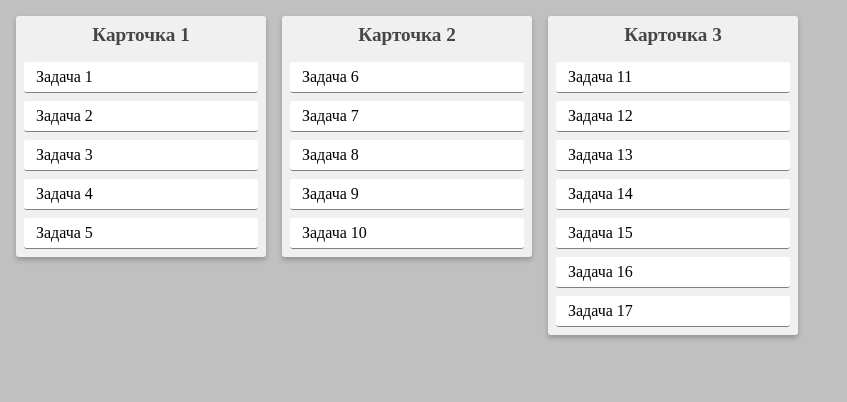
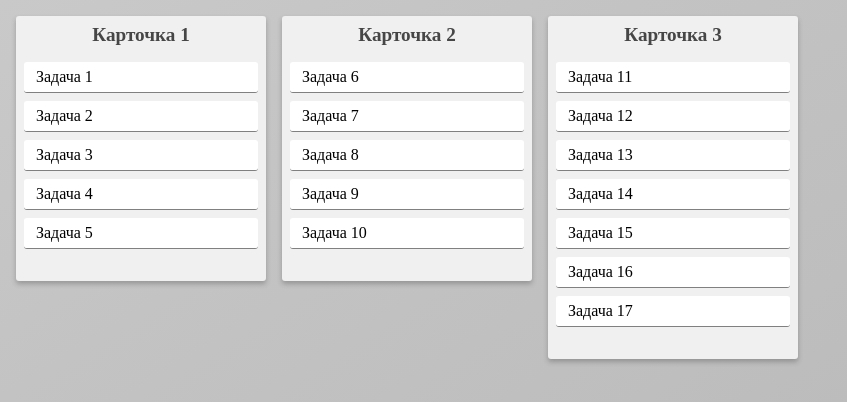
Before and after one commit to SergeyLebidko/drag_and_drop_demo, a React (Create React App) app: page / in a window 1280 px wide. Shown: the top 402 px of the page, without its empty margins (0-847 px from the left). Built offline with nearby package versions, Linux system fonts and the light colour scheme.

Commit message:
Неботльшая корректировка стилей

```diff
--- a/src/components/CardList/CardList.scss
+++ b/src/components/CardList/CardList.scss
@@ -1,7 +1,7 @@
 @import "../CardPanel/CardPanel";
 
 .card_list {
-  background-color: rgb(192, 192, 192);
+  background-image: linear-gradient(to right bottom, #c9c9c9, #c3c3c3, #bebebe, #b8b8b8, #b3b3b3);
 
   position: fixed;
   top: 0;
--- a/src/components/CardPanel/CardPanel.scss
+++ b/src/components/CardPanel/CardPanel.scss
@@ -3,7 +3,7 @@
 .card_panel {
   flex: 0 0 250px;
 
-  padding: 0.5em;
+  padding: 0.5em 0.5em 2em 0.5em;
 
   background-color: rgb(240, 240, 240);
   border-radius: 3px;
--- a/src/components/TaskPanel/TaskPanel.tsx
+++ b/src/components/TaskPanel/TaskPanel.tsx
@@ -10,7 +10,7 @@ const TaskPanel: React.FC<TaskProps> = ({task}) => {
 
     const {title} = task;
     return (
-        <li className="task_panel">
+        <li className="task_panel" draggable>
             {title}
         </li>
     );
```
